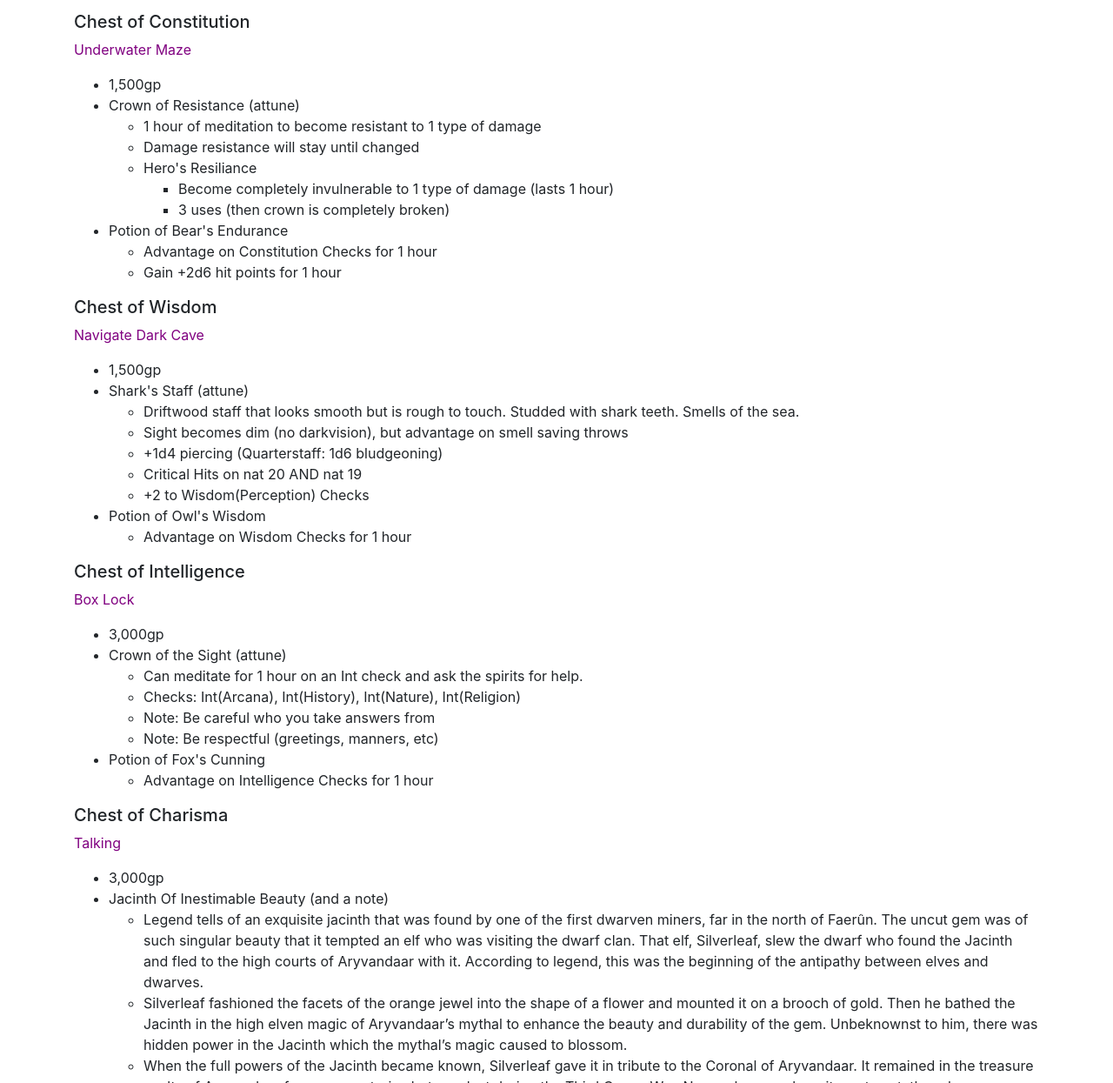
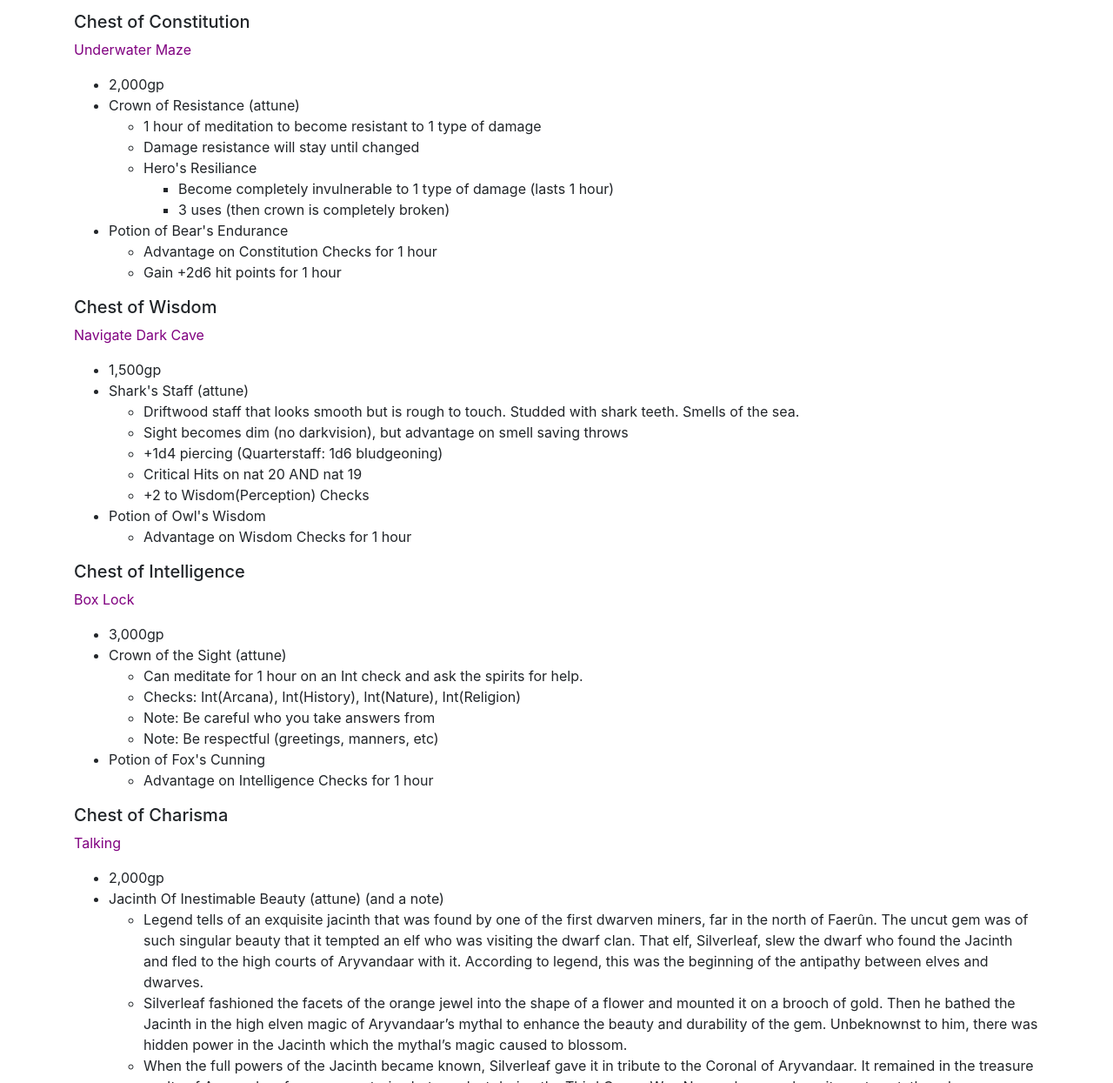
Before and after one commit to HumanHickory/dndGuides, a plain HTML site: page animalCarvingRoomItems.html in a window 1280 px wide. Shown: the part 323-1568 px from the top of the page at 87% size. Drawn offline with nearby package versions, Linux system fonts and the light colour scheme; a web font is replaced by a local one.

Commit message:
Update animalCarvingRoomItems.html

```diff
--- a/animalCarvingRoomItems.html
+++ b/animalCarvingRoomItems.html
@@ -53,7 +53,7 @@ p {
 <p>Underwater Maze</p>
 
 	<ul>
-		<li>1,500gp</li>
+		<li>2,000gp</li>
 		<li>Crown of Resistance (attune)</li>
 		<ul>
 			<li>1 hour of meditation to become resistant to 1 type of damage</li>
@@ -113,8 +113,8 @@ p {
 <h5>Chest of Charisma </h5>
 <p>Talking</p>
 	<ul>
-		<li>3,000gp</li>
-		<li>Jacinth Of Inestimable Beauty (and a note)</li>
+		<li>2,000gp</li>
+		<li>Jacinth Of Inestimable Beauty (attune) (and a note)</li>
 		<ul>
 			<li>Legend tells of an exquisite jacinth that was
 				found by one of the first dwarven miners, far in the
```
